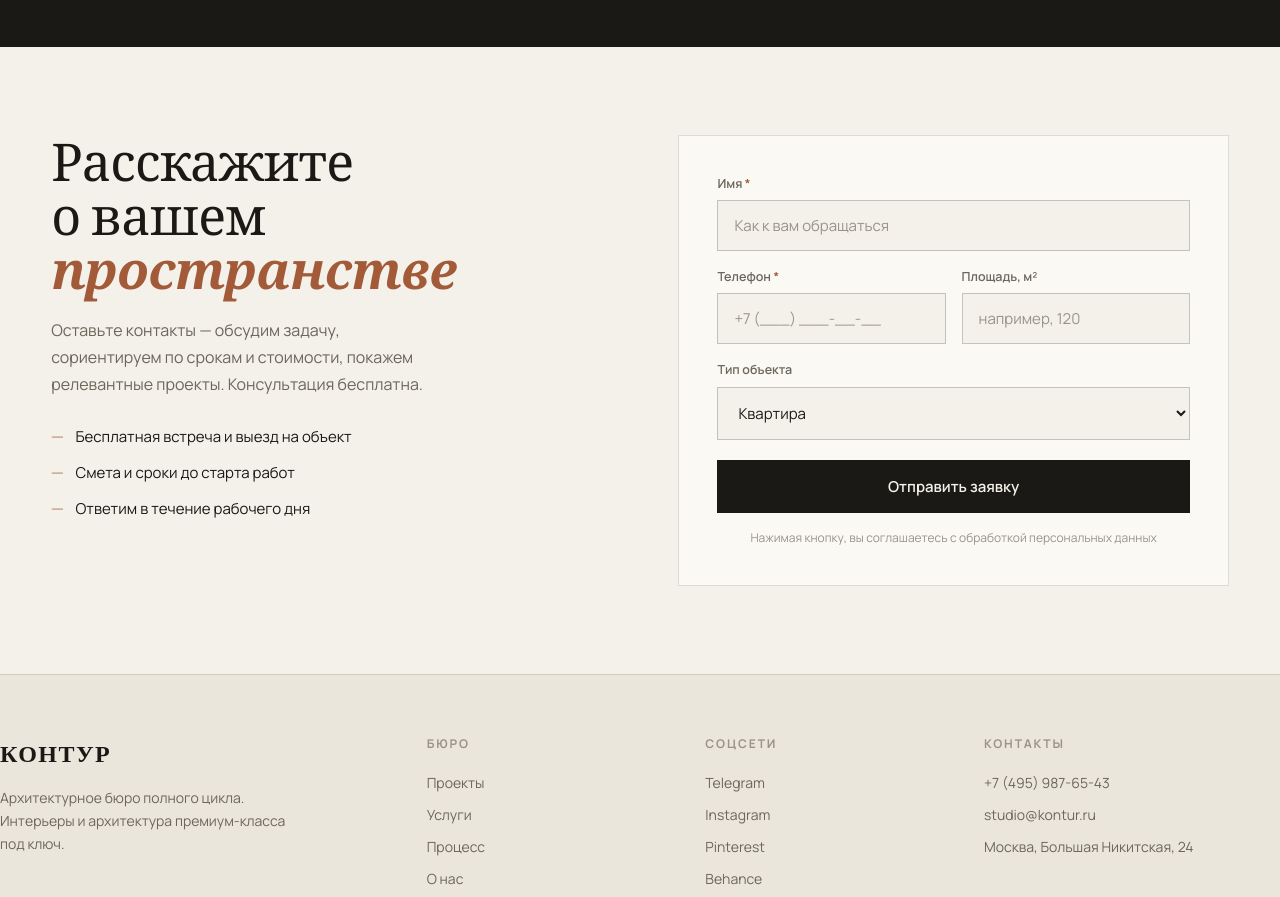
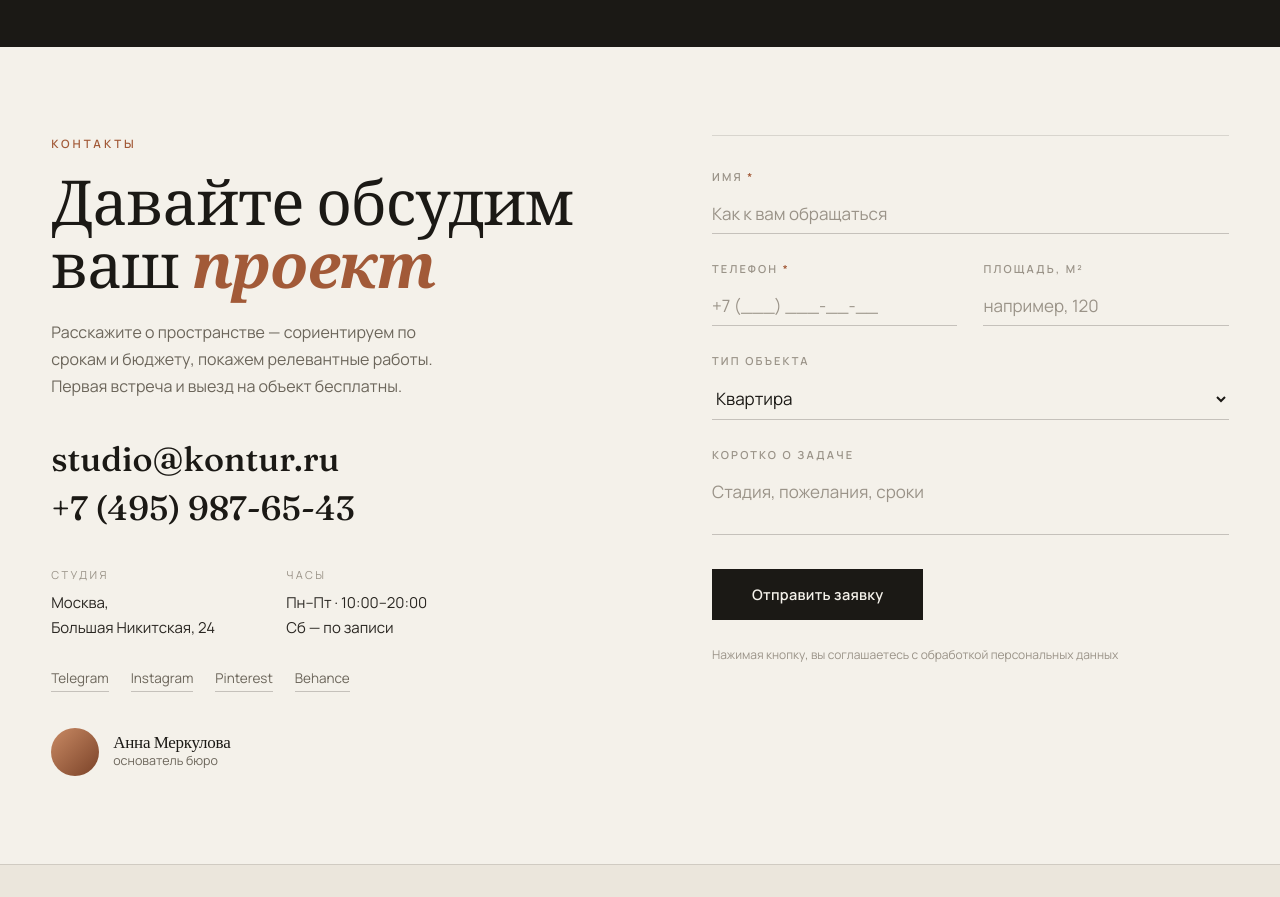
Before and after one commit to IvanSeliverovOOOVozdux/kontur-interior, a plain HTML site: page index.html in a window 1280 px wide. Shown: the part 6300-7197 px from the top of the page. Drawn offline with Linux system fonts and the light colour scheme.

Commit message:
auto: update via Claude Code (2026-06-18 19:38)

```diff
--- a/index.html
+++ b/index.html
@@ -214,37 +214,52 @@
   @media(max-width:860px){.testi{grid-template-columns:1fr;gap:34px}.testi .more{grid-template-columns:1fr;gap:28px}}
   @media(max-width:760px){.band .stats{grid-template-columns:1fr 1fr}}
 
-  /* CTA / form */
-  .cta-grid{display:grid;grid-template-columns:1fr 1fr;gap:clamp(32px,6vw,80px);align-items:start}
-  .cta-grid h2{font-size:clamp(30px,4.4vw,52px);font-weight:500}
-  .cta-grid h2 em{font-style:italic;color:var(--clay);font-weight:600}
-  .cta-grid .lead{color:var(--muted);margin-top:20px;font-size:16px;line-height:1.7;max-width:40ch}
-  .cta-points{margin-top:26px;display:flex;flex-direction:column;gap:13px}
-  .cta-points li{list-style:none;display:flex;gap:12px;align-items:flex-start;font-size:15px}
-  .cta-points .mk{font-family:'Fraunces',serif;color:var(--clay);font-size:15px;line-height:1.4}
-  form{display:flex;flex-direction:column;gap:16px;background:var(--paper);border:1px solid var(--line);padding:clamp(24px,3vw,38px)}
-  .field{display:flex;flex-direction:column;gap:7px}
-  .field label{font-size:12.5px;color:var(--muted);font-weight:600}
-  .field label .req{color:var(--clay)}
-  .field input,.field select{background:var(--bg);border:1px solid var(--line-2);border-radius:0;
-    padding:14px 16px;color:var(--ink);font-family:inherit;font-size:15px;transition:.2s}
-  .field input::placeholder{color:var(--faint)}
-  .field input:focus,.field select:focus{outline:none;border-color:var(--clay)}
-  .field.err input,.field.err select{border-color:var(--clay)}
-  .field .errmsg{font-size:12px;color:var(--clay);display:none}
-  .field.err .errmsg{display:block}
-  .row2{display:grid;grid-template-columns:1fr 1fr;gap:16px}
-  .submit{margin-top:4px;background:var(--ink);color:var(--bg);border:none;border-radius:0;padding:16px;
-    font-family:inherit;font-size:15px;font-weight:600;cursor:pointer;transition:.25s}
-  .submit:hover{background:var(--clay);transform:translateY(-2px)}
-  .submit:active{transform:translateY(0) scale(.99)}
-  .consent{font-size:12px;color:var(--faint);text-align:center;line-height:1.5}
-  .form-success{display:none;flex-direction:column;gap:12px;padding:6px 0}
+  /* CONTACT — editorial */
+  .contact2{display:grid;grid-template-columns:1.05fr .95fr;gap:clamp(36px,7vw,110px);align-items:start}
+  .contact-l h2{font-size:clamp(34px,5vw,62px);font-weight:500;line-height:1.02}
+  .contact-l h2 em{font-style:italic;color:var(--clay);font-weight:600}
+  .contact-l .lead{color:var(--muted);margin-top:22px;font-size:16px;line-height:1.7;max-width:42ch}
+  .contact-links{margin-top:38px;display:flex;flex-direction:column;align-items:flex-start;gap:8px}
+  .big-link{font-family:'Fraunces',serif;font-size:clamp(23px,3vw,34px);font-weight:500;color:var(--ink);
+    line-height:1.2;border-bottom:1px solid transparent;transition:color .25s,border-color .25s}
+  .big-link:hover{color:var(--clay);border-color:var(--clay)}
+  .contact-meta{margin-top:36px;display:grid;grid-template-columns:1fr 1fr;gap:24px 30px;max-width:440px}
+  .contact-meta .k{display:block;font-size:11px;letter-spacing:.22em;text-transform:uppercase;color:var(--faint);margin-bottom:7px}
+  .contact-meta .val{font-size:15px;color:var(--ink-2);line-height:1.5}
+  .contact-socials{margin-top:28px;display:flex;gap:22px;flex-wrap:wrap}
+  .contact-socials a{font-size:13.5px;color:var(--muted);border-bottom:1px solid var(--line-2);padding-bottom:2px;transition:.2s}
+  .contact-socials a:hover{color:var(--ink);border-color:var(--ink)}
+  .signature{margin-top:36px;display:flex;align-items:center;gap:14px}
+  .signature .av{width:48px;height:48px;border-radius:50%;background:linear-gradient(135deg,#c98a64,#7a4228);flex:none}
+  .signature .nm{font-family:'Fraunces',serif;font-size:17px}
+  .signature .rl{font-size:12.5px;color:var(--muted)}
+  /* underline form */
+  .uform{display:flex;flex-direction:column;gap:26px;border-top:1px solid var(--line);padding-top:32px}
+  .uform .field{display:flex;flex-direction:column;gap:9px}
+  .uform .field label{font-size:11px;letter-spacing:.2em;text-transform:uppercase;color:var(--faint);font-weight:600}
+  .uform .field label .req{color:var(--clay)}
+  .uform .field input,.uform .field select,.uform .field textarea{background:transparent;border:none;
+    border-bottom:1px solid var(--line-2);border-radius:0;padding:8px 0;color:var(--ink);font-family:inherit;
+    font-size:17px;transition:border-color .25s}
+  .uform .field textarea{resize:none}
+  .uform .field input::placeholder,.uform .field textarea::placeholder{color:var(--faint)}
+  .uform .field input:focus,.uform .field select:focus,.uform .field textarea:focus{outline:none;border-color:var(--clay)}
+  .uform .field.err input,.uform .field.err select{border-color:var(--clay)}
+  .uform .field .errmsg{font-size:12px;color:var(--clay);display:none}
+  .uform .field.err .errmsg{display:block}
+  .urow{display:grid;grid-template-columns:1fr 1fr;gap:26px}
+  .uform .submit{margin-top:8px;align-self:flex-start;background:var(--ink);color:var(--bg);border:none;border-radius:0;
+    padding:16px 40px;font-family:inherit;font-size:14.5px;font-weight:600;letter-spacing:.02em;cursor:pointer;transition:.25s}
+  .uform .submit:hover{background:var(--clay);transform:translateY(-2px)}
+  .uform .submit:active{transform:translateY(0) scale(.99)}
+  .consent{font-size:12px;color:var(--faint);line-height:1.5}
+  .form-success{display:none;flex-direction:column;gap:12px;padding:10px 0}
   .form-success.show{display:flex}
   .form-success .ic{font-family:'Fraunces',serif;font-size:40px;color:var(--clay);line-height:1}
   .form-success h4{font-size:22px;font-weight:700}
   .form-success p{color:var(--muted)}
-  @media(max-width:760px){.cta-grid{grid-template-columns:1fr;gap:32px}}
+  @media(max-width:860px){.contact2{grid-template-columns:1fr;gap:40px}.contact-meta{max-width:none}}
+  @media(max-width:480px){.urow{grid-template-columns:1fr}.contact-meta{grid-template-columns:1fr}}
 
   /* footer */
   footer{border-top:1px solid var(--line);background:var(--bg-2)}
@@ -457,24 +472,35 @@
 
 <!-- CTA -->
 <section class="sec" id="contact">
-  <div class="wrap cta-grid">
-    <div class="reveal">
-      <h2 class="serif">Расскажите<br>о вашем <em>пространстве</em></h2>
-      <p class="lead">Оставьте контакты — обсудим задачу, сориентируем по срокам и стоимости, покажем релевантные проекты. Консультация бесплатна.</p>
-      <ul class="cta-points">
-        <li><span class="mk">—</span> Бесплатная встреча и выезд на объект</li>
-        <li><span class="mk">—</span> Смета и сроки до старта работ</li>
-        <li><span class="mk">—</span> Ответим в течение рабочего дня</li>
-      </ul>
+  <div class="wrap contact2">
+    <div class="contact-l reveal">
+      <div class="eyebrow" style="margin-bottom:18px">Контакты</div>
+      <h2 class="serif">Давайте обсудим<br>ваш <em>проект</em></h2>
+      <p class="lead">Расскажите о пространстве — сориентируем по срокам и бюджету, покажем релевантные работы. Первая встреча и выезд на объект бесплатны.</p>
+      <div class="contact-links">
+        <a class="big-link" href="mailto:studio@kontur.ru">studio@kontur.ru</a>
+        <a class="big-link" href="tel:+74959876543">+7 (495) 987-65-43</a>
+      </div>
+      <div class="contact-meta">
+        <div><span class="k">Студия</span><span class="val">Москва,<br>Большая Никитская, 24</span></div>
+        <div><span class="k">Часы</span><span class="val">Пн–Пт · 10:00–20:00<br>Сб — по записи</span></div>
+      </div>
+      <div class="contact-socials">
+        <a href="#">Telegram</a><a href="#">Instagram</a><a href="#">Pinterest</a><a href="#">Behance</a>
+      </div>
+      <div class="signature">
+        <span class="av"></span>
+        <div><div class="nm serif">Анна Меркулова</div><div class="rl">основатель бюро</div></div>
+      </div>
     </div>
-    <div class="reveal">
-      <form id="leadForm" novalidate>
+    <div class="contact-r reveal">
+      <form id="leadForm" class="uform" novalidate>
         <div class="field" id="f-name">
           <label>Имя <span class="req">*</span></label>
           <input type="text" name="name" autocomplete="name" placeholder="Как к вам обращаться" />
           <span class="errmsg">Введите имя</span>
         </div>
-        <div class="row2">
+        <div class="urow">
           <div class="field" id="f-phone">
             <label>Телефон <span class="req">*</span></label>
             <input type="tel" name="phone" autocomplete="tel" placeholder="+7 (___) ___-__-__" />
@@ -494,6 +520,10 @@
             <option>Коммерческое пространство</option>
             <option>Другое</option>
           </select>
+        </div>
+        <div class="field">
+          <label>Коротко о задаче</label>
+          <textarea name="message" rows="2" placeholder="Стадия, пожелания, сроки"></textarea>
         </div>
         <button type="submit" class="submit">Отправить заявку</button>
         <p class="consent">Нажимая кнопку, вы соглашаетесь с обработкой персональных данных</p>
```
